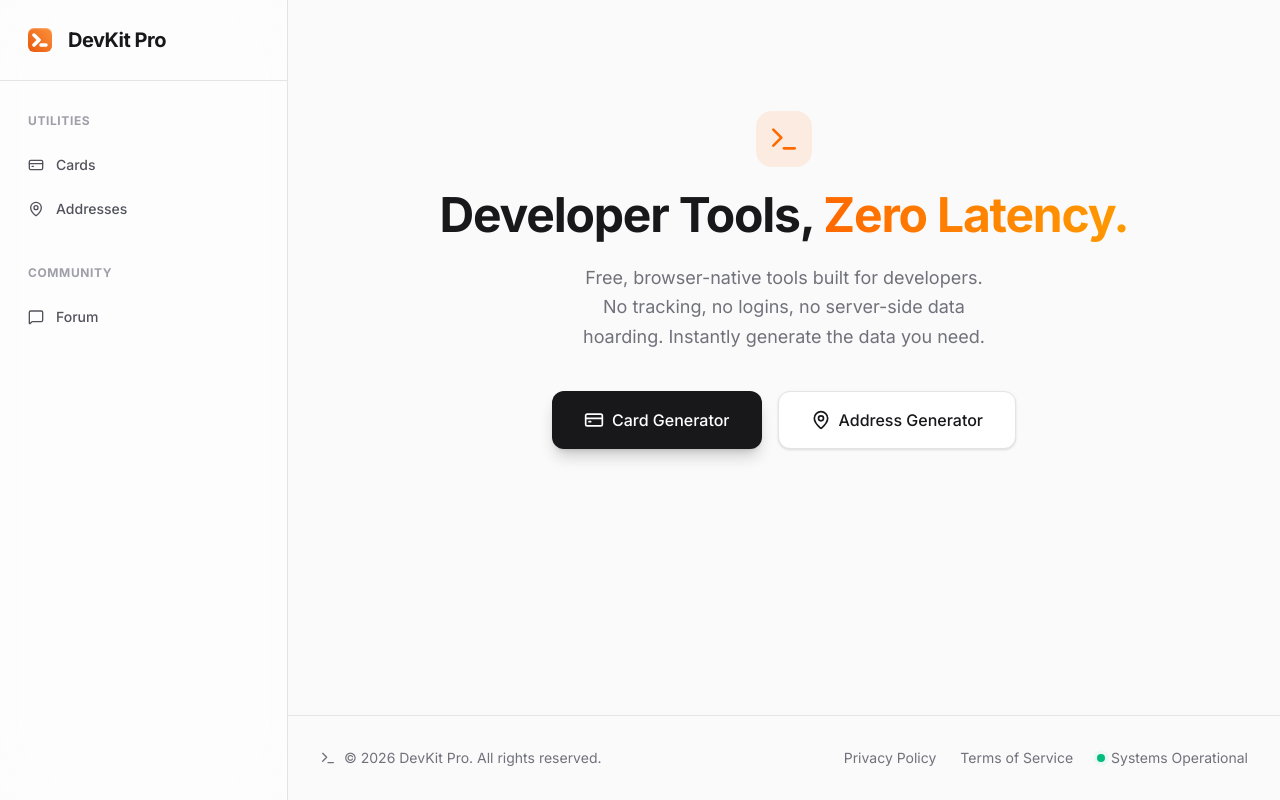
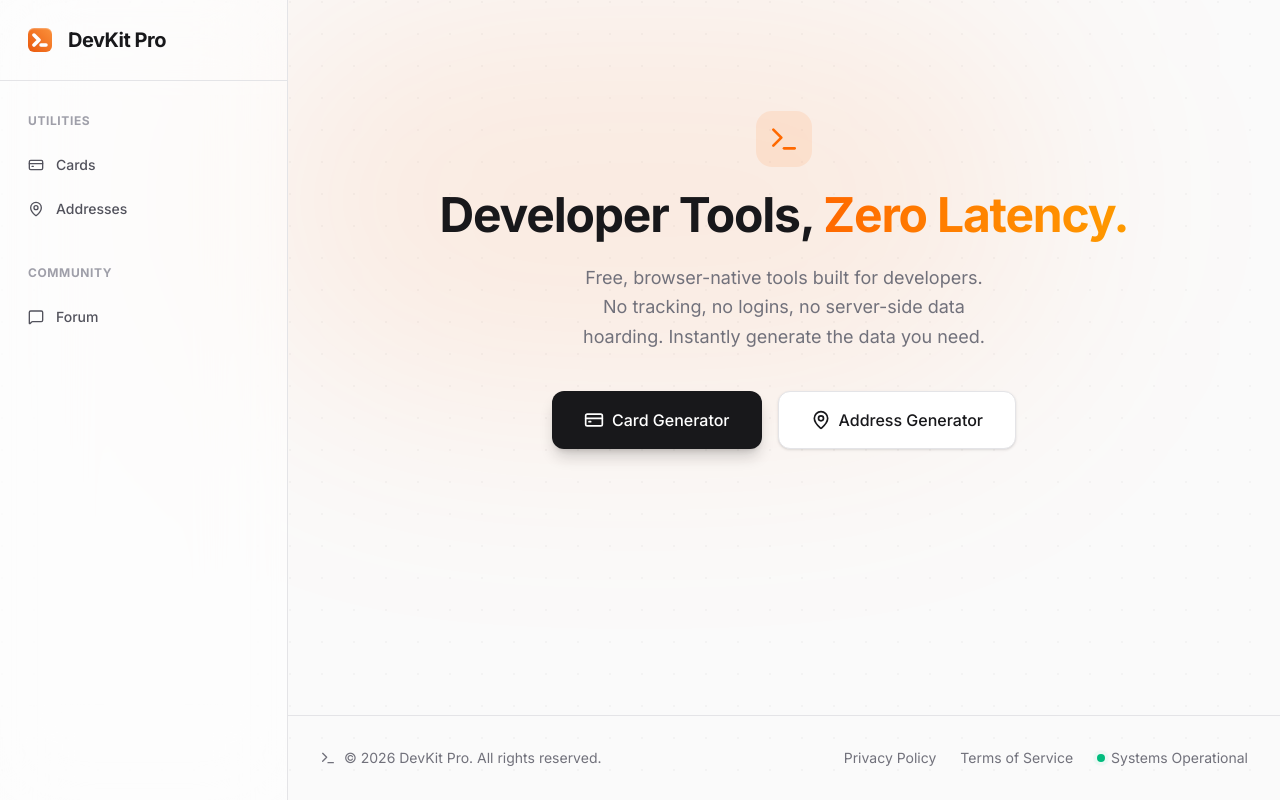
Before and after one commit to visatk/memory, a React (Vite) app: page / in a window 1280 px wide. Built offline with nearby package versions, Linux system fonts and the light colour scheme; the HTML template or start-up script is replaced by a standard one.

Commit message:
Enhance Layout component with background effects

```diff
--- a/src/components/layout/Layout.tsx
+++ b/src/components/layout/Layout.tsx
@@ -6,10 +6,18 @@ import { Footer } from './Footer';
 
 export function Layout() {
   return (
-    <div className="min-h-screen flex flex-col md:flex-row bg-zinc-50 dark:bg-[#0a0a0a]">
+    <div className="min-h-screen flex flex-col md:flex-row bg-zinc-50 dark:bg-[#0a0a0a] relative overflow-hidden">
+      {/* Premium Developer Grid Background */}
+      <div className="absolute inset-0 z-0 opacity-[0.03] dark:opacity-[0.05] pointer-events-none"
+           style={{ backgroundImage: 'radial-gradient(circle at 2px 2px, currentColor 1px, transparent 0)', backgroundSize: '32px 32px' }}>
+      </div>
+
+      {/* Ambient Glows */}
+      <div className="absolute top-0 left-1/2 -translate-x-1/2 w-[800px] h-[400px] bg-orange-500/10 dark:bg-orange-500/5 blur-[120px] rounded-full pointer-events-none z-0"></div>
+
       <Sidebar />
 
-      <main className="flex-1 w-full relative pb-24 md:pb-0 flex flex-col min-h-screen">
+      <main className="flex-1 w-full relative z-10 pb-24 md:pb-0 flex flex-col min-h-screen">
         <MobileHeader />
 
         {/* The Outlet renders the current route's element */}
```
